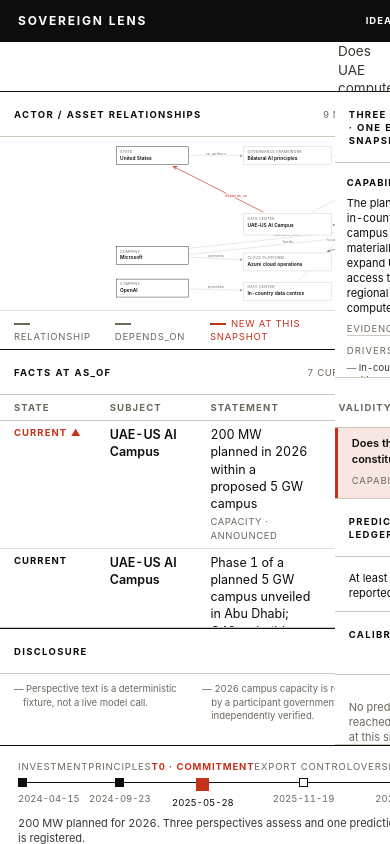
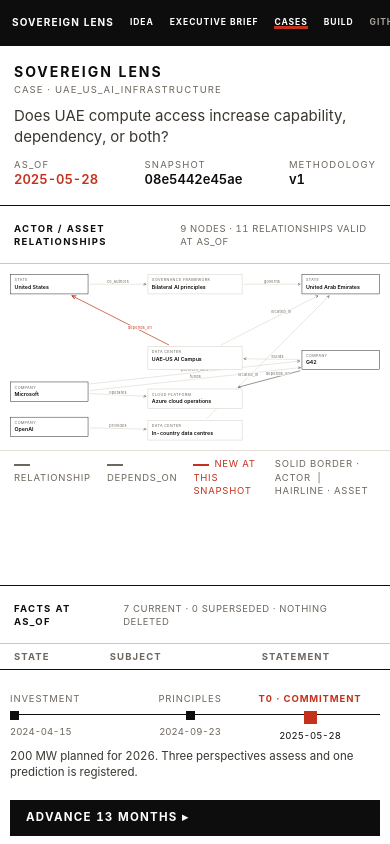
Before and after one commit to Dim25/Sovereign-Lens, a React (Vite) app in the folder web/: page / in a window 390 px wide. Both pictures are taken after a click on the button "EXPLORE THE EVIDENCE". Shown: the top 844 px of the page. Built offline with nearby package versions, Linux system fonts and the light colour scheme.

Commit message:
Make site scrollable and mobile responsive

```diff
--- a/web/src/styles.css
+++ b/web/src/styles.css
@@ -36,7 +36,8 @@
   color: var(--ink);
   font-size: var(--t-body);
   line-height: 1.38;
-  overflow: hidden;
+  overflow-x: hidden;
+  overflow-y: auto;
 }
 
 button {
@@ -72,6 +73,9 @@
   padding: 0 18px;
   background: var(--ink);
   color: var(--panel);
+  position: sticky;
+  top: 0;
+  z-index: 50;
 }
 
 .product-nav button { color: inherit; }
@@ -80,8 +84,9 @@
   font-weight: 750;
   letter-spacing: .15em;
   text-transform: uppercase;
+  white-space: nowrap;
 }
-.product-nav__links { display: flex; align-items: stretch; gap: 22px; height: 100%; }
+.product-nav__links { display: flex; align-items: stretch; gap: 22px; height: 100%; min-width: 0; }
 .product-nav__item, .product-nav a {
   display: flex;
   align-items: center;
@@ -214,7 +219,11 @@
 .executive-ledger > strong { display: block; margin: 13px 14px 0; font-size: 40px; color: var(--accent); }.executive-ledger > p { margin: 5px 14px; }.brier-mini { margin: 10px 14px; display: block; font-size: 10px; text-transform: uppercase; }
 
 @media (max-width: 900px) {
-  .product-nav__links { gap: 12px; }.product-nav__item:nth-child(3) { display: none; }
+  .product-nav { gap: 16px; }
+  .product-nav__brand { flex: 0 0 auto; }
+  .product-nav__links { gap: 16px; overflow-x: auto; overscroll-behavior-x: contain; scrollbar-width: none; }
+  .product-nav__links::-webkit-scrollbar { display: none; }
+  .product-nav__item, .product-nav a { flex: 0 0 auto; }
   .home-hero__bottom, .live-case__header { grid-template-columns: 1fr; }
   .interface-proof__intro, .interface-montage { grid-template-columns: 1fr; }
   .interface-shot--primary, .interface-montage__stack .interface-shot { min-height: 260px; }
@@ -944,3 +953,96 @@
   .partner-questions article, .partner-questions article:nth-child(2n), .partner-eval__gates div, .partner-eval__gates div:nth-child(3n) { border-right: 0; border-bottom: 1px solid var(--ink); }
   .partner-questions article:last-child, .partner-eval__gates div:last-child { border-bottom: 0; }
 }
+
+/* -------------------------------------------------------- responsive pass --- */
+
+@media (max-width: 700px) {
+  :root { --t-body: 13px; --t-small: 11.5px; }
+  html, body, #root { height: auto; min-height: 100%; }
+  .product-nav { min-height: 46px; padding: 0 12px; }
+  .product-nav__brand { font-size: 10px; letter-spacing: .11em; }
+  .product-nav__links { flex: 1 1 auto; margin-right: -12px; padding-right: 12px; }
+  .product-nav__item, .product-nav a { font-size: 8.5px; }
+
+  /* The first mobile viewport carries the thesis and the film together. */
+  .public-page, .executive-page { height: auto; min-height: 100svh; overflow: visible; }
+  .home { padding: 0 14px; }
+  .home-hero { min-height: 0; padding: 18px 0 28px; display: flex; }
+  .home-hero > .eyebrow { order: 1; }
+  .home-hero h1 { order: 2; margin: 18px 0 14px; font-size: clamp(49px, 15vw, 68px); line-height: .84; }
+  .home-hero__bottom { order: 3; gap: 8px; padding-top: 10px; }
+  .home-hero__bottom p { font-size: 20px; line-height: 1.08; }
+  .home-hero__bottom .home-hero__description { font-size: 13px; line-height: 1.35; letter-spacing: 0; }
+  .home-film { order: 4; position: static; width: 100%; margin: 16px 0 0; }
+  .home-film figcaption { grid-template-columns: 1fr; gap: 2px; padding: 6px 8px; font-size: 8px; }
+  .home-actions { order: 5; margin-top: 12px; display: grid; grid-template-columns: 1fr 1fr; }
+  .button-primary, .button-secondary { padding: 10px 9px; font-size: 8.5px; }
+
+  .live-case, .interface-proof, .idea-section, .principles-section { padding-bottom: 28px; }
+  .live-case__header { padding: 28px 0; gap: 20px; }
+  .live-case h2, .idea-section h2, .interface-proof__intro h2 { font-size: 42px; }
+  .signal-grid article, .principles-grid article { min-height: 120px; }
+  .interface-proof__intro { padding: 28px 0 20px; gap: 18px; }
+  .interface-proof__intro p { font-size: 13px; }
+  .interface-shot--primary, .interface-montage__stack .interface-shot { min-height: 220px; }
+  .horizon-blocks { grid-template-columns: repeat(2, 1fr); }
+  .horizon-thesis { margin-top: -10px; font-size: 17px; }
+  .programmable-horizon { grid-template-columns: 1fr; gap: 18px; }
+  .public-footer { padding: 16px 14px; gap: 16px; flex-direction: column; }
+
+  /* Map index: natural page scroll, compact strategy instrument. */
+  .cases-page, .build-page, .partner-detail { min-height: 100svh; overflow: visible; }
+  .strategy-atlas__title { padding: 24px 14px 20px; gap: 18px; }
+  .strategy-atlas__title h1 { font-size: 53px; }
+  .strategy-atlas__title p { font-size: 14px; }
+  .strategy-map, .strategy-map svg { min-height: 300px; }
+  .strategy-map__note { left: 8px; right: 8px; bottom: 8px; font-size: 7.5px; }
+  .strategy-map__route text { font-size: 8px; }
+  .strategy-ledger button { min-height: 126px; padding: 15px 14px; }
+  .strategy-ledger small { margin-bottom: 14px; }
+  .cases-intro { padding: 17px 14px; }
+  .case-card { padding: 18px 14px 22px; min-height: 350px; }
+  .case-card__register { margin-top: 44px; }
+  .cases-principle { padding: 22px 14px 36px; }
+
+  /* Analyst dossier becomes a vertically readable document on small screens. */
+  .shell { display: block; height: auto; min-height: 100svh; overflow: visible; }
+  .masthead { grid-template-columns: 1fr; gap: 10px; padding: 16px 14px; }
+  .masthead__question { font-size: 15px; }
+  .masthead__meta { flex-wrap: wrap; justify-content: space-between; }
+  .main { display: block; }
+  .column-left, .column-right { display: block; border-right: 0; }
+  .column-left > .panel:first-child { height: 380px; }
+  .column-left > .panel:nth-child(2) { max-height: 430px; }
+  .column-right > .panel, .row-split > .panel { min-height: 220px; }
+  .row-split { display: block; }
+  .perspectives { grid-template-columns: 1fr; }
+  .perspective { border-right: 0; border-bottom: 1px solid var(--rule); }
+  .position { grid-template-columns: 78px 1fr; }
+  .position__note { grid-column: 2; }
+  .facts { min-width: 760px; }
+  .panel__body--flush { overflow-x: auto; }
+  .disclosure ul { grid-template-columns: 1fr; gap: 8px; }
+  .scrubber { position: sticky; bottom: 0; z-index: 40; display: block; padding: 8px 10px; border-top: 1px solid var(--ink); }
+  .scrubber__track { overflow-x: auto; padding-bottom: 8px; }
+  .scrubber__stops { min-width: 720px; }
+  .scrubber__advance { width: 100%; }
+  .drawer { width: 100%; }
+
+  /* Executive and partner pages stack without clipped grids. */
+  .executive-page { display: block; }
+  .executive-head { display: block; padding: 20px 14px; }
+  .executive-head__meta { margin-top: 18px; }
+  .executive-kpis { grid-template-columns: repeat(2, 1fr); }
+  .executive-grid, .watch-next ol, .range-items { display: block; min-height: 0; }
+  .executive-grid > section, .executive-graph { min-height: 300px; height: auto; }
+  .watch-next li { min-height: 130px; border-bottom: 1px solid var(--rule); }
+  .build-head, .partner-detail__head { padding: 34px 14px; }
+  .build-head h1, .partner-detail__head h1 { font-size: 52px; }
+  .partner-card, .partner-detail__grid section { padding-left: 14px; padding-right: 14px; }
+  .partner-card { min-height: 360px; }
+  .partner-docs + .partner-docs { margin-left: 0; display: table; }
+  .home-partners { padding: 48px 0 56px; }
+  .home-partners__intro { padding: 0; }
+  .home-partners__intro h2 { font-size: 42px; }
+}
```
